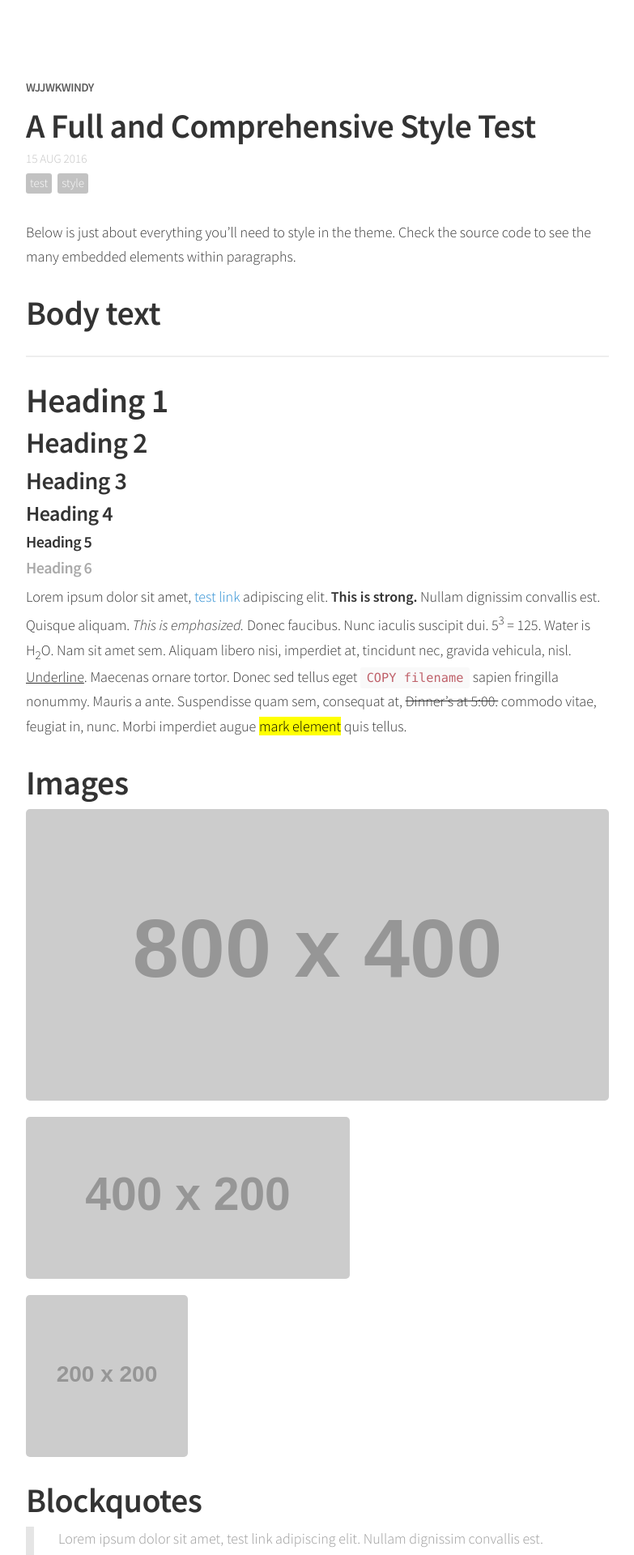
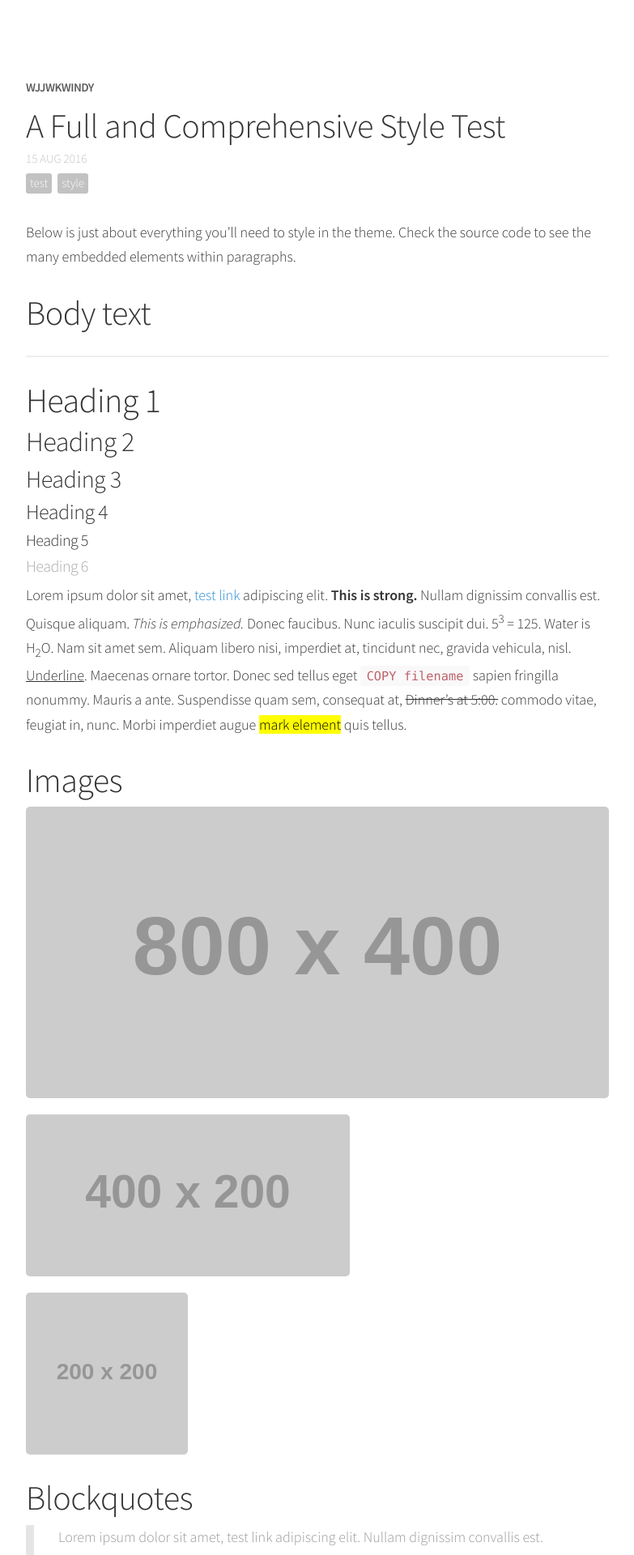
Before and after one commit to wjjwkwindy/wjjwkwindy.github.io, a Jekyll site: the page built from _posts/2016-08-15-style-test.md, in a window 1280 px wide. Shown: the top 1920 px of the page at 81% size, without its empty margins (248-1031 px from the left). Built offline with Jekyll 4.4.1, drawn with Linux system fonts in a browser that asks for light colours; nearby versions of some CDN libraries; comment, search, counter and statistics services are not loaded.

Commit message:
更改文章《发布文章链接》，优化"_sass/_site.scss"样式
1.将文章《发布文章链接》翻译为中文，并将链接更改为百度以测试链接的成功性。
2.优化"_sass/_site.scss"样式：
  a.更改h1,h2,h3,h4,h5,h6的font-weight为500，h2的font-size为1.7rem。
  b.添加.img-no-border-radius来满足图片的无圆角显示。

```diff
--- a/_sass/_typography.scss
+++ b/_sass/_typography.scss
@@ -32,7 +32,7 @@ a {
 h1, h2, h3, h4, h5, h6 {
   margin-top: 0;
   margin-bottom: .5rem;
-  font-weight: 600;
+  font-weight: 500;
   line-height: 1.1;
   color: #333;
   letter-spacing: -.025rem;
@@ -43,7 +43,7 @@ h1 {
 }
 
 h2 {
-  font-size: 1.8rem;
+  font-size: 1.7rem;
 }
 
 h3 {
@@ -244,6 +244,13 @@ img {
   border-radius: 5px;
 }
 
+.img-no-border-radius{
+  display: block;
+  max-width: 100%;
+  margin: 0 0 1rem;
+  border-radius: 0px;
+}
+
 table {
   margin-bottom: 1rem;
   width: 100%;
```
Also changed, not shown: _posts/2013-08-12-sample-link-post.md (+3 -3 lines).
